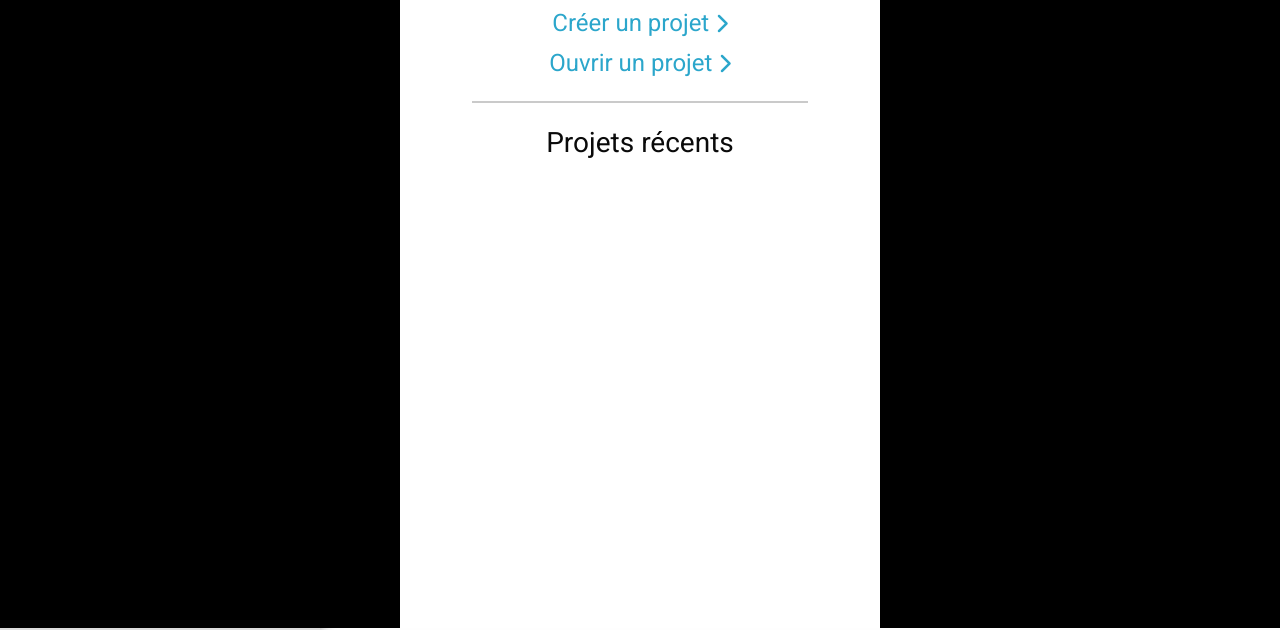
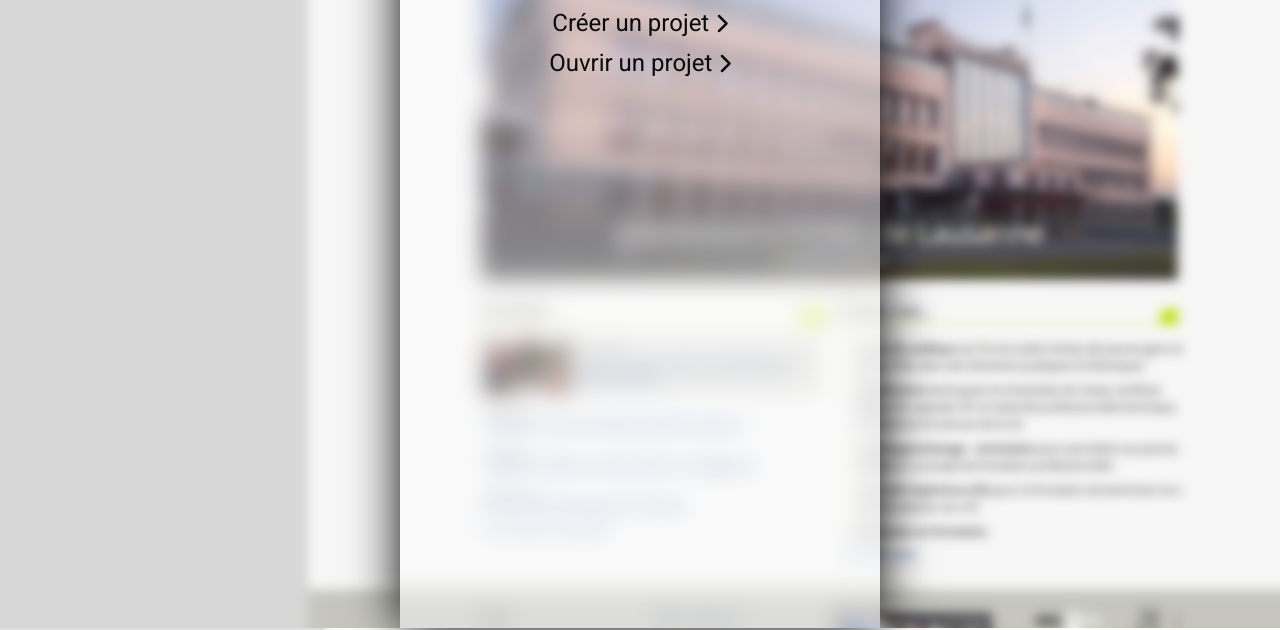
Before and after one commit to HeySora/Webby, an Electron app: page front/index.html in a window 1280 px wide. Shown: the part 172-802 px from the top of the page. Drawn offline with nearby package versions, Linux system fonts and the light colour scheme; no server answers.

Commit message:
Finalisation de l'écran d'accueil

```diff
--- a/front/css/main.css
+++ b/front/css/main.css
@@ -206,7 +206,8 @@ main {
     position: absolute;
     top: 0;
     left: 0;
-    background: #000;
+    background: url('../img/1.png') no-repeat center center fixed;
+    background-size: cover;
 }
 
 /* Page d'accueil */
@@ -216,8 +217,10 @@ main {
     padding: 1rem;
     width: 480px;
     height: 100%;
-    background: #fff;
+    background: url('../img/2.png') no-repeat center center fixed;
+    background-size: cover;
     text-align: center;
+    box-shadow: 0 0 48px #000;
 }
 
 #logo {
@@ -233,6 +236,12 @@ main {
     display: block;
     font-size: 1.5rem;
     margin-bottom: 4px;
+    color: #0a0a0a;
+    transition: color 0.2s;
+}
+
+#home a:hover, #home a:focus {
+    color: #666;
 }
 
 #home a .fa {
--- a/front/index.html
+++ b/front/index.html
@@ -88,10 +88,6 @@
 
                     <a id="create-project">Créer un projet <i class="fa fa-chevron-right"></i></a>
                     <a id="import-project">Ouvrir un projet <i class="fa fa-chevron-right"></i></a>
-
-                    <hr />
-
-                    <h3>Projets récents</h3>
                 </section>
 
             </div>
```
Also changed, not shown: front/img/1.png (added), front/img/2.png (added).
